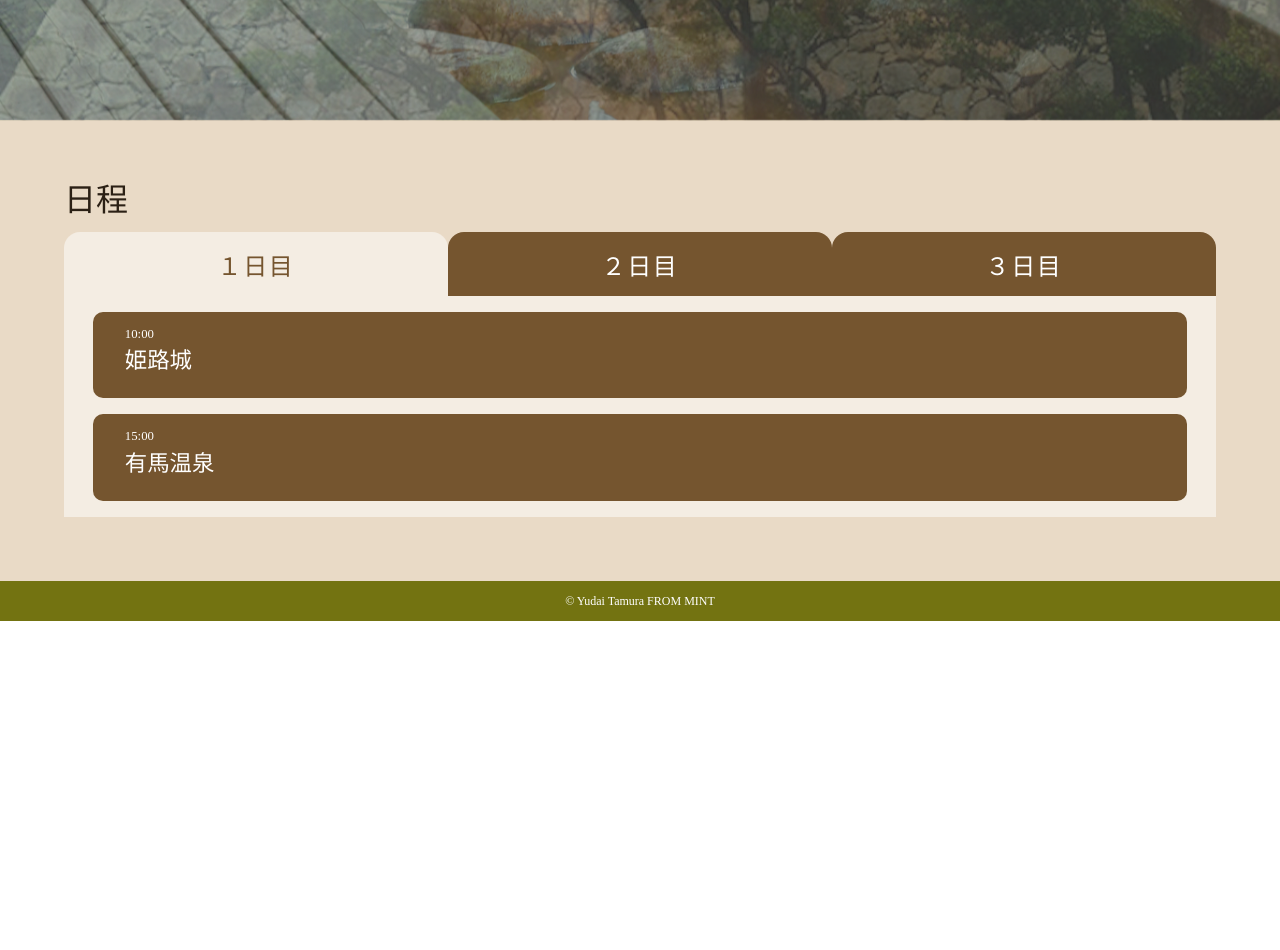
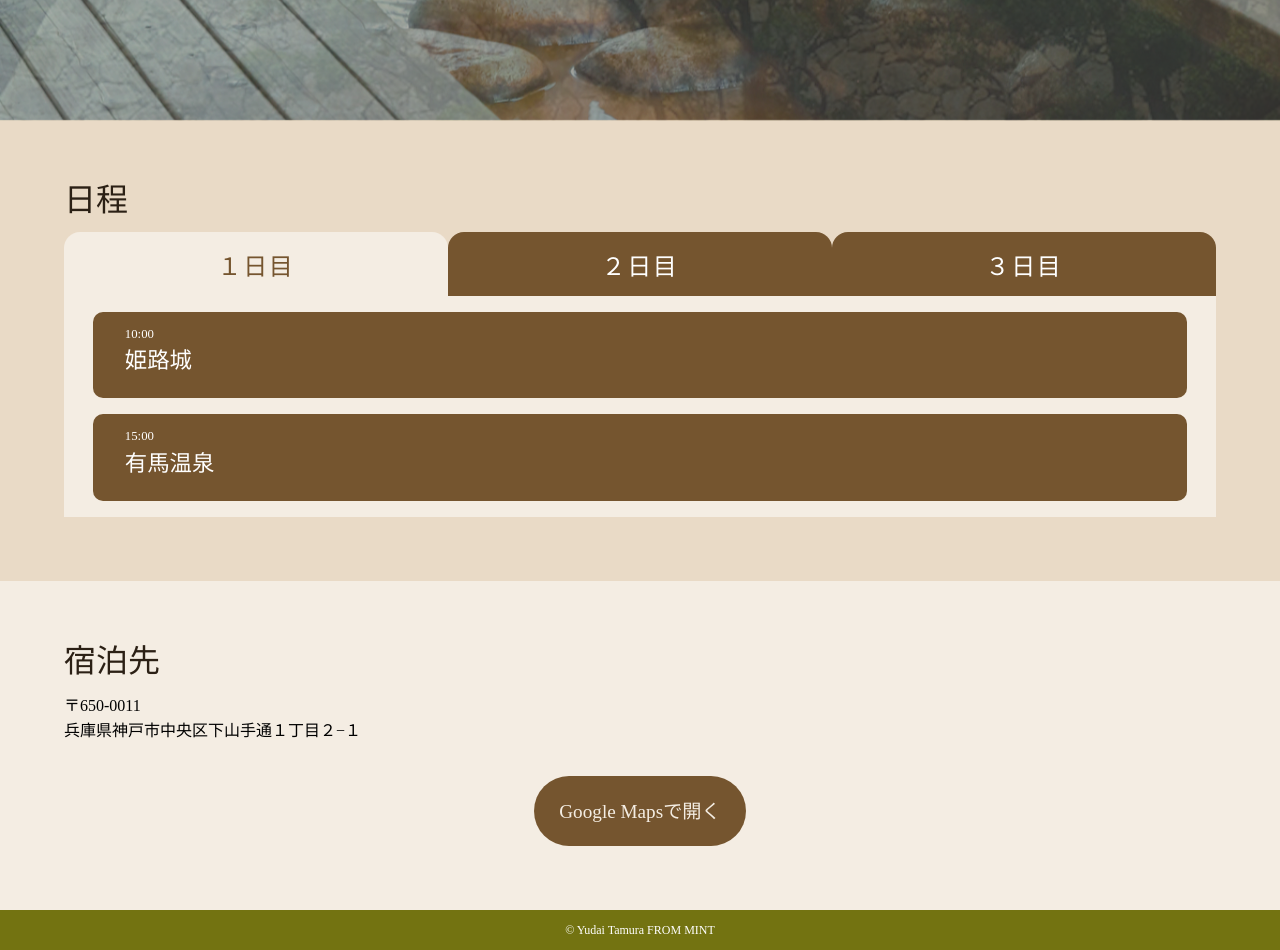
Before and after one commit to YudaiTamura/mint-2020-summer-trip, a React app: page / in a window 1280 px wide. Shown: the part 680-1630 px from the top of the page. Before the commit the page ends 1301 px from the top, so only its background shows below. Built offline with nearby package versions, Linux system fonts and the light colour scheme.

Commit message:
トップページに宿泊先のセクションを追加

```diff
--- a/package.json
+++ b/package.json
@@ -7,7 +7,6 @@
     "start": "webpack-dev-server --config webpack.dev.js"
   },
   "dependencies": {
-    "@types/react-router-dom": "^5.1.5",
     "clean-webpack-plugin": "^3.0.0",
     "eslint-loader": "^4.0.2",
     "favicons-webpack-plugin": "^3.0.1",
@@ -24,6 +23,7 @@
     "@types/react": "^16.9.41",
     "@types/react-dom": "^16.9.8",
     "@types/react-lazyload": "^2.6.0",
+    "@types/react-router-dom": "^5.1.5",
     "@types/react-slick": "^0.23.4",
     "@types/styled-components": "^5.1.1",
     "@typescript-eslint/eslint-plugin": "^3.6.1",
--- a/src/components/TopPage/index.tsx
+++ b/src/components/TopPage/index.tsx
@@ -24,6 +24,12 @@ import {
   StyledLink,
   EventTime,
   EventTitle,
+  AccommodationContainer,
+  AccommodationInfo,
+  AccommodationTitle,
+  AccommodationPostalCode,
+  AccommodationAddress,
+  GoogleMapLink,
 } from './style';
 
 const TopPage: React.FC = () => {
@@ -56,7 +62,7 @@ const TopPage: React.FC = () => {
   };
 
   return (
-    <section className="top-page">
+    <>
       <KeyVisualContainer>
         <Slider {...slickSetting}>
           {keyVisualImgs.map((img, index) => (
@@ -88,7 +94,17 @@ const TopPage: React.FC = () => {
           ))}
         </ScheduleEvents>
       </ScheduleContainer>
-    </section>
+      <AccommodationContainer>
+        <AccommodationInfo>
+          <AccommodationTitle>宿泊先</AccommodationTitle>
+          <AccommodationPostalCode>〒650-0011</AccommodationPostalCode>
+          <AccommodationAddress>兵庫県神戸市中央区下山手通１丁目２−１</AccommodationAddress>
+          <GoogleMapLink href="https://goo.gl/maps/L3D7WZE3oWXK4Rui9" target="_blank">
+            Google Mapsで開く
+          </GoogleMapLink>
+        </AccommodationInfo>
+      </AccommodationContainer>
+    </>
   );
 };
 
--- a/src/components/TopPage/style.ts
+++ b/src/components/TopPage/style.ts
@@ -3,7 +3,7 @@ import { Link } from 'react-router-dom';
 
 import Variables from '../Variables';
 
-export const KeyVisualContainer = styled.div`
+export const KeyVisualContainer = styled.section`
   width: 100vw;
   height: 100vh;
   &::after {
@@ -23,7 +23,7 @@ export const KeyVisual = styled.img`
   object-fit: cover;
 `;
 
-export const ScheduleContainer = styled.div`
+export const ScheduleContainer = styled.section`
   background-color: ${Variables.COLOR.BIEGE};
   padding: 0 5%;
   display: grid;
@@ -105,3 +105,46 @@ export const EventTitle = styled.h3`
   font-size: 1.4rem;
   font-family: serif;
 `;
+
+export const AccommodationContainer = styled.section`
+  background-color: ${Variables.COLOR.BASE};
+  padding: 4rem 0;
+`;
+
+export const AccommodationInfo = styled.div`
+  width: 90%;
+  margin: 0 auto;
+`;
+
+export const AccommodationTitle = styled.h2`
+  font-size: 2rem;
+  font-family: serif;
+  color: ${Variables.COLOR.DARK_BROWN};
+  margin-bottom: 1rem;
+`;
+
+export const AccommodationPostalCode = styled.p`
+  font-family: serif;
+  line-height: 1.6;
+`;
+
+export const AccommodationAddress = styled.p`
+  font-family: serif;
+  line-height: 1.6;
+`;
+
+export const GoogleMapContainer = styled.div`
+  width: 100%;
+  height: 300px;
+`;
+
+export const GoogleMapLink = styled.a`
+  display: block;
+  margin: 2rem auto 0;
+  background-color: ${Variables.COLOR.BROWN};
+  color: ${Variables.COLOR.BASE};
+  width: fit-content;
+  padding: 1.6rem;
+  border-radius: 3rem;
+  font-size: 1.2rem;
+`;
--- a/src/index.tsx
+++ b/src/index.tsx
@@ -9,12 +9,13 @@ import Himejijo from './components/Himejijo';
 import Footer from './components/Footer';
 import Variables from './components/Variables';
 
-const AdditionalResetStyle = createGlobalStyle`
+const GlobalStyle = createGlobalStyle`
   * {
     margin: 0;
     padding: 0;
     text-decoration: none;
     border: none;
+    font-family: serif;
   }
   button:focus {
     outline:0;
@@ -30,7 +31,7 @@ const MainContents = styled.main`
 ReactDOM.render(
   <>
     <Reset />
-    <AdditionalResetStyle />
+    <GlobalStyle />
     <MainContents>
       <BrowserRouter>
         <Switch>
```
Also changed, not shown: 1 other file (tests, documents, lock files or other folders).
